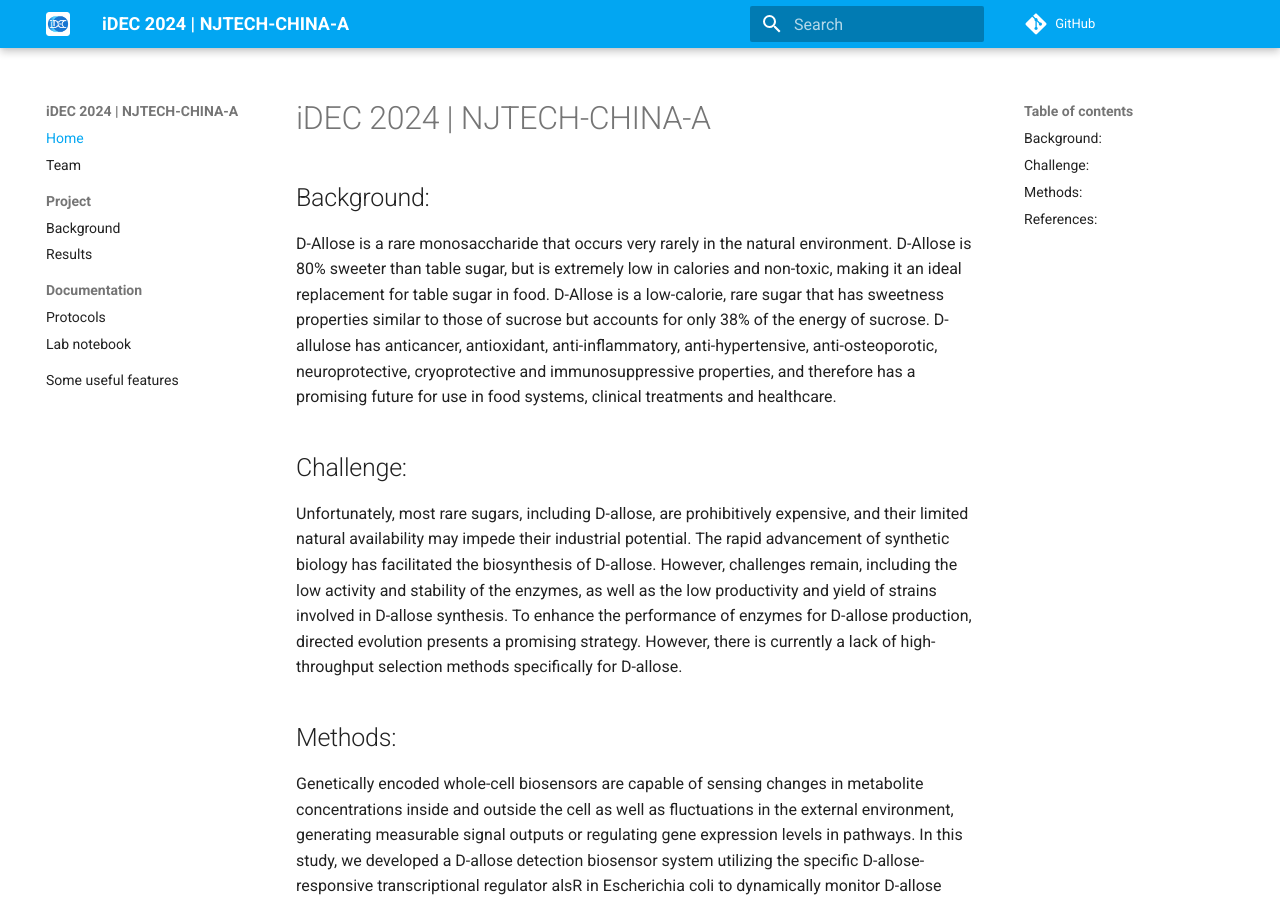
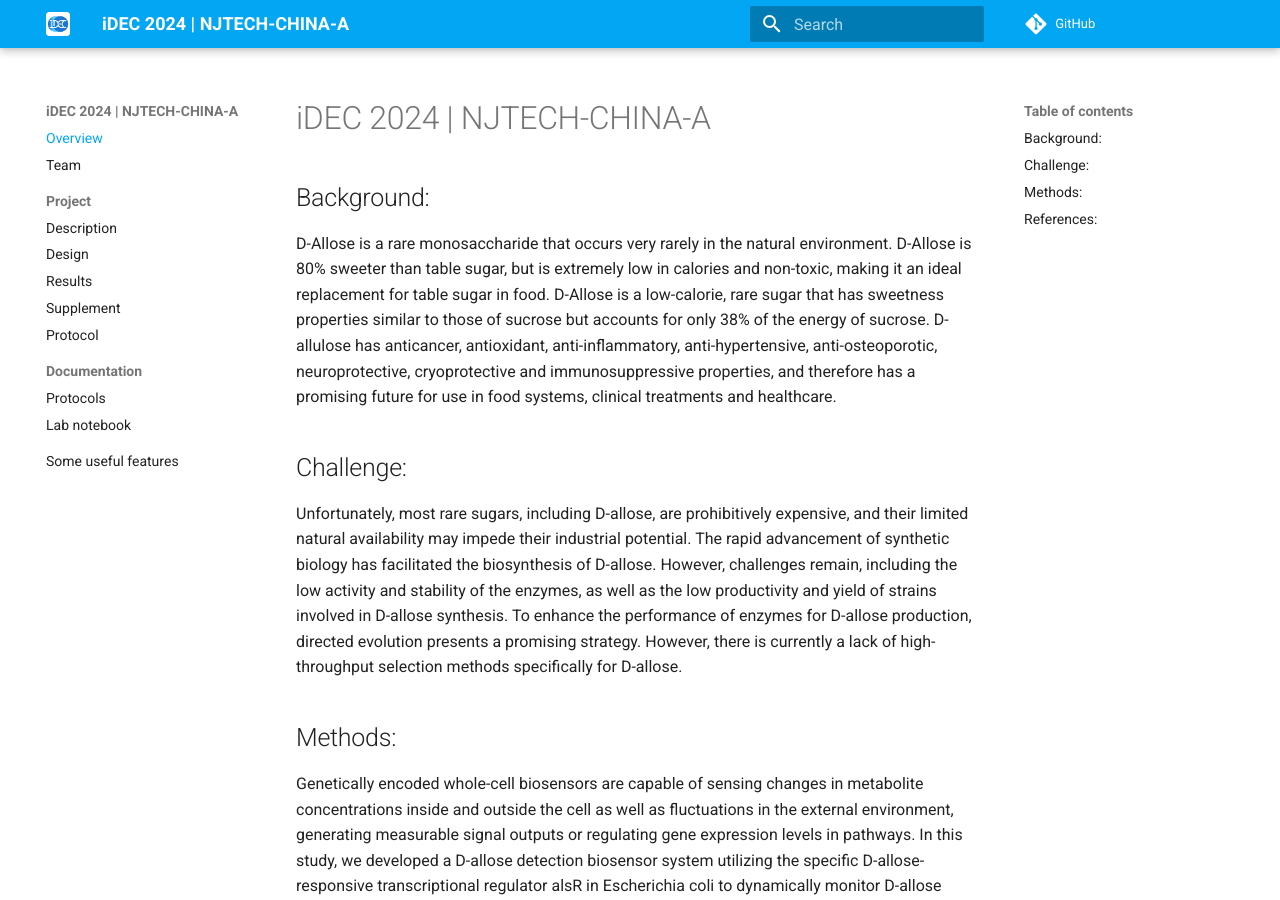
Before and after one commit to idec-teams/2024_NJTECH-CHINA-A, an MkDocs documentation site: the page built from docs/index.md, in a window 1280 px wide and 900 px high. Built offline with MkDocs 1.6.1 and Material for MkDocs 9.7.7, drawn with Linux system fonts in a browser that asks for light colours; comment, search, counter and statistics services are not loaded.

Commit message:
Update mkdocs.yml

```diff
--- a/mkdocs.yml
+++ b/mkdocs.yml
@@ -39,11 +39,14 @@ repo_url: https://github.com/idec-teams/2024_NJTECH-CHINA-A
 copyright: Copyright &copy; 2024 iDEC. CC-BY-4.0 | The International Directed Evolution Competition (iDEC) is a Scottish Charitable Incorporate Organisation (SCIO), registered in Scotland, with charity number：SC050826
 
 nav:
-  - Home: index.md
+  - Overview: index.md
   - Team: team.md
   - Project:
-      - Background: project/background.md
+      - Description: project/description.md
+      - Design: project/design.md
       - Results: project/results.md
+      - Supplement: project/supplement.md
+      - Protocol: project/protocol.md
   - Documentation:
       - Protocols: documentation/protocols.md
       - Lab notebook: documentation/notebook.md
```
